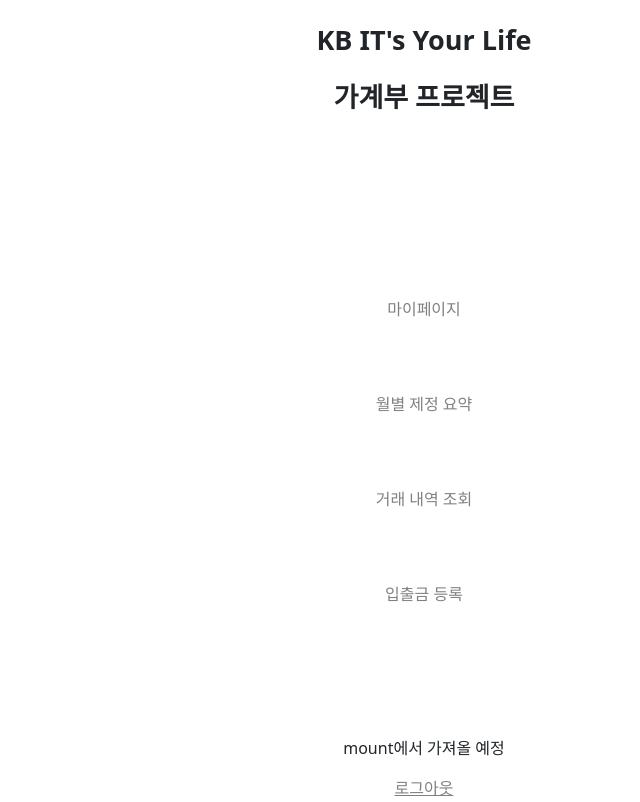
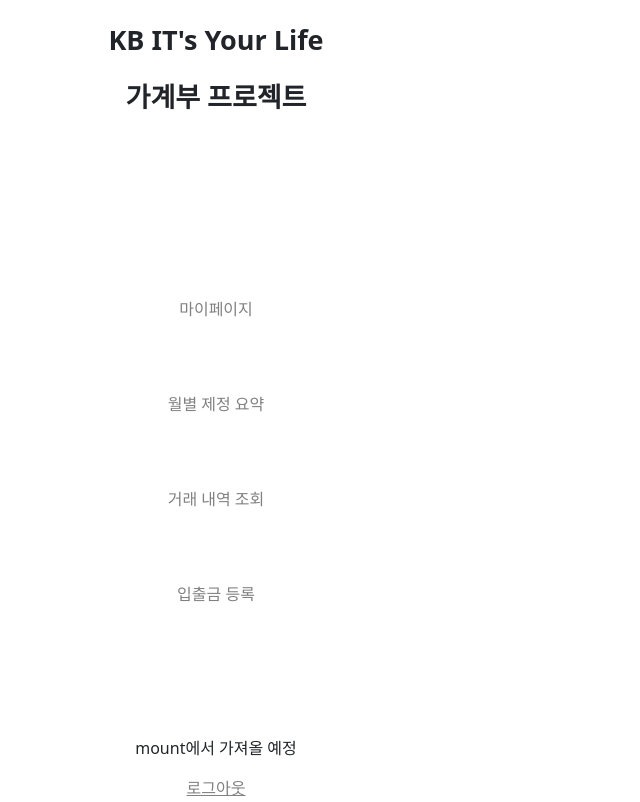
Before and after one commit to sonwon/account, a Vue app in the folder frontend/: page /#/register in a window 1280 px wide. Shown: the whole page, without its empty margins (16-656 px from the left). Built offline with nearby package versions, Linux system fonts and the light colour scheme; no server answers.

Commit message:
#app padding 및 margin 주석처리(#7)

```diff
--- a/frontend/src/assets/main.css
+++ b/frontend/src/assets/main.css
@@ -2,8 +2,8 @@
 
 #app {
   max-width: 1280px;
-  margin: 0 auto;
-  padding: 2rem;
+  /* margin: 0 auto;
+  padding: 2rem; */
   font-weight: normal;
 }
 
```
